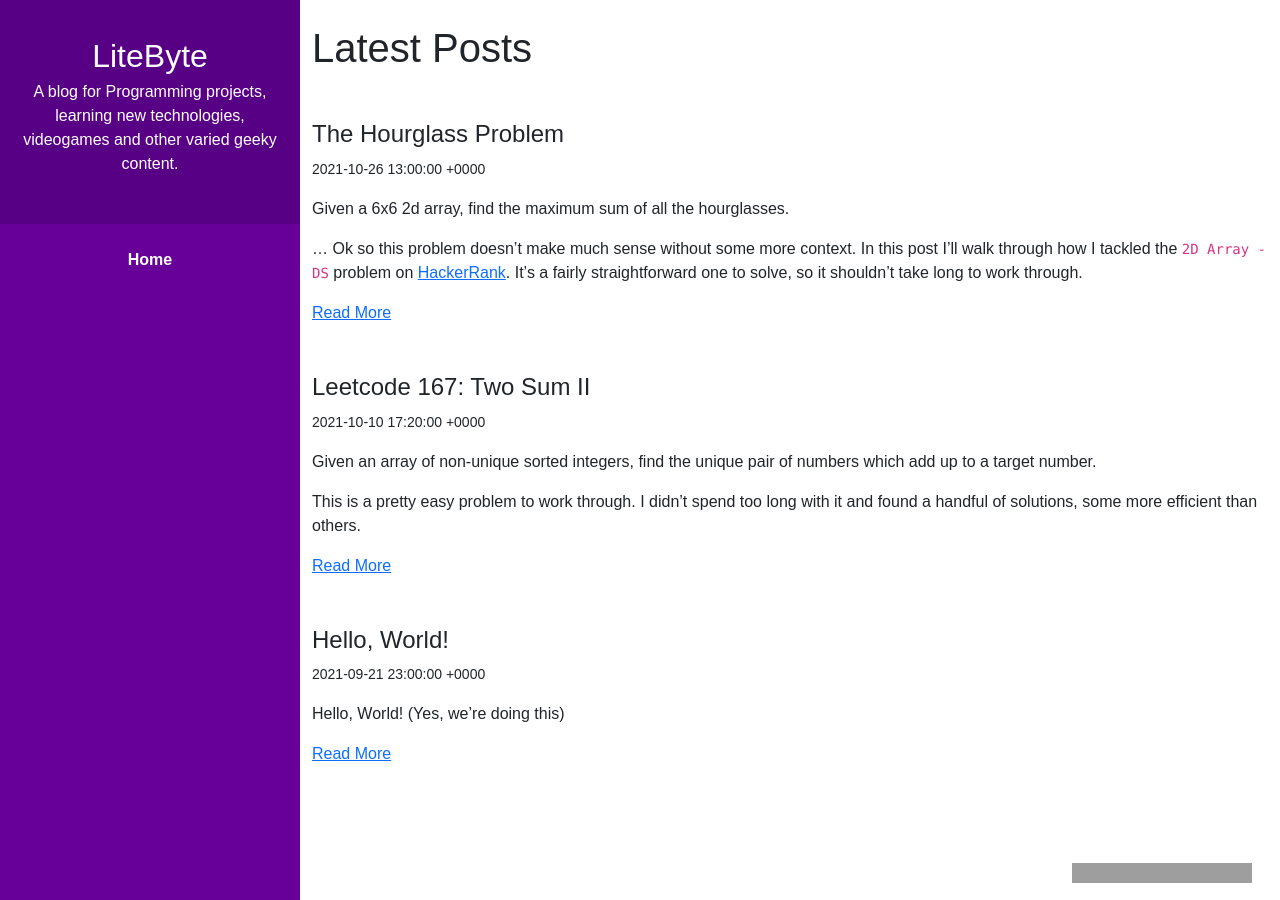
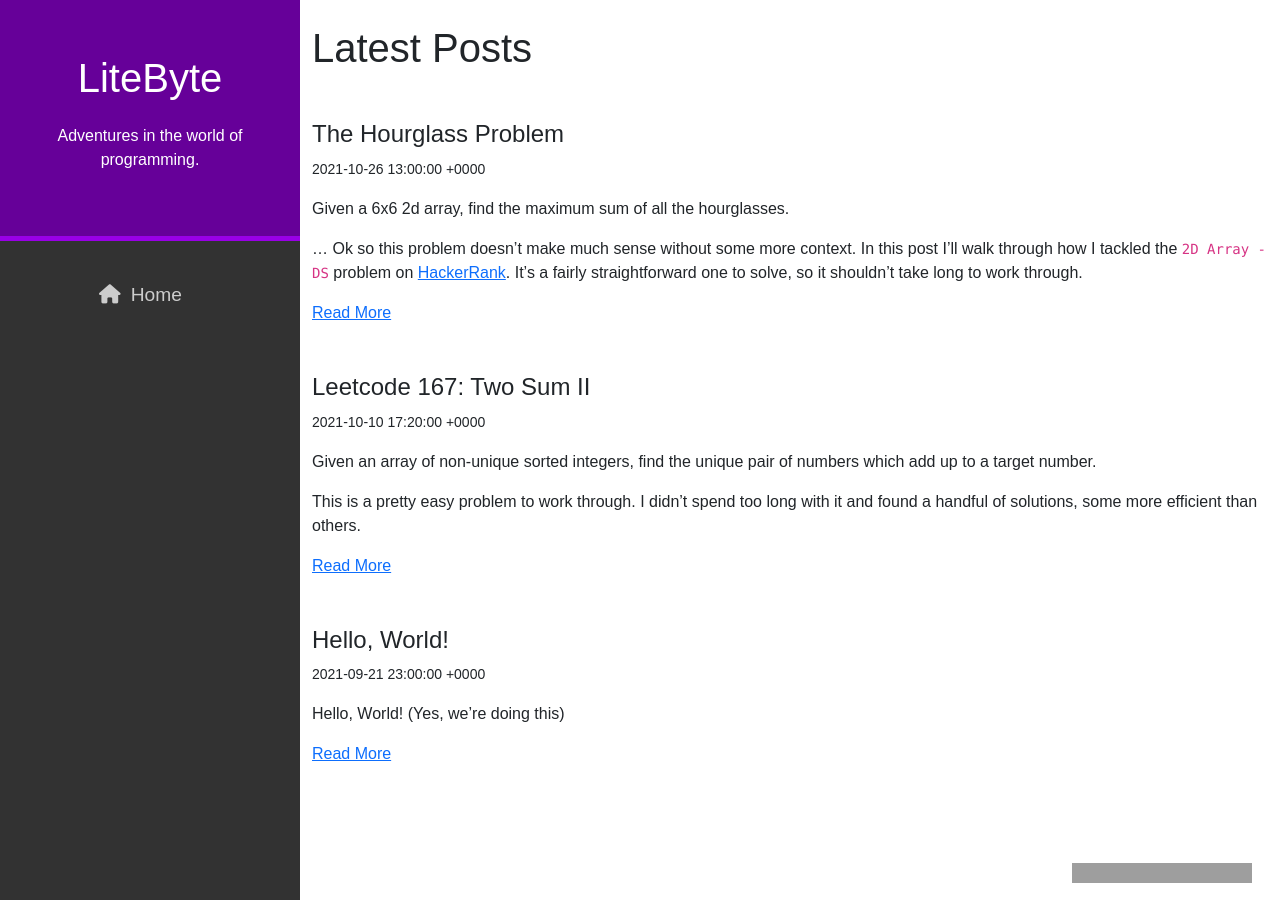
Before and after one commit to tombloor/litebyte-jekyll, a Jekyll site: the page built from index.html, in a window 1280 px wide. Built offline with Jekyll 4.4.1, drawn with Linux system fonts in a browser that asks for light colours; nearby versions of some CDN libraries; library files that are not in the unit come from our copies; grey boxes are pictures that could not be loaded.

Commit message:
sidebar style changes

```diff
--- a/_config.yml
+++ b/_config.yml
@@ -1,8 +1,7 @@
 title: LiteByte
 email: contact@litebyte.xyz
 description: >- # this means to ignore newlines until "baseurl:"
-  A blog for Programming projects, learning new technologies, videogames and other varied
-  geeky content.
+  Adventures in the world of programming.
 baseurl: "" # the subpath of your site, e.g. /blog
 url: "https://litebyte.xyz" # the base hostname & protocol for your site, e.g. http://example.com
 linkedin_username: tom-bloor
--- a/_includes/sidenav.html
+++ b/_includes/sidenav.html
@@ -12,7 +12,10 @@
             {% for item in site.navigation %}
                 {% if item.active != false %}
                     <li class='nav-item {% if page.url == item.href %}active{% endif %}'>
-                        <a class='nav-link' href="{{item.href}}">{{item.name}}</a>
+                        <a class='nav-link' href="{{item.href}}">
+                            <i class="{{item.icon}}">&nbsp;</i>
+                            {{item.name}}
+                        </a>
                     </li>
                 {% endif %}
             {% endfor %}
--- a/_layouts/default.html
+++ b/_layouts/default.html
@@ -9,8 +9,9 @@
         <link rel='stylesheet' href='/assets/css/bootstrap.css'>
         <link rel='stylesheet' href='/assets/css/styles.css' />
         {% if jekyll.environment == "production" %}
-            <!--Prod only scripts here-->
+        <!--Prod only scripts here-->
         {% endif %}
+        <script src="https://kit.fontawesome.com/c239867683.js" crossorigin="anonymous"></script>
         <script src='/assets/js/jquery-3.6.0.min.js'></script>
         <script src='/assets/js/bootstrap.bundle.min.js'></script>
     </head>
--- a/_sass/nav.scss
+++ b/_sass/nav.scss
@@ -1,6 +1,8 @@
 $sidebar-width: 300px;
-$nav-background: rgb(102, 0, 153);
-$nav-color: white;
+$nav-background: #660099;
+$nav-content-background: #323232;
+$nav-color: #ffffff;
+$nav-content-color: #cccccc;
 
 /* #region top-nav */
 #top-nav {
@@ -23,43 +25,52 @@ $nav-color: white;
 #side-nav {
     min-height: 100vh;
     min-width: $sidebar-width;
-    text-align: center;
     color: $nav-color;
     background-color: $nav-background;
-    box-shadow: 2px 0 5px;
 }
 
 #side-nav .navbar-brand {
     margin: 0 0 1rem 0;
-    font-size: 2em;
+    font-size: 2.5em;
 }
 
 #side-nav-content {
     display: flex;
     flex-direction: column;
-    align-items: center;
     justify-content: space-between;
 
     position: fixed;
     height: 100vh;
     width: $sidebar-width;
+    background-color: $nav-content-background;
 }
 
 #side-nav-header {
-    padding: 2rem 1rem;
-    background-color: darken($nav-background, 4);
+    text-align: center;
+    padding: 3rem 1rem;
+    background-color: $nav-background;
+    border-bottom-color: lighten($color: $nav-background, $amount: 15);
+    border-bottom-width: 5px;
+    border-bottom-style: solid;
+}
+
+#side-nav-header p {
+    margin-top: 1rem;
 }
 
 #side-nav-content .navbar-nav {
+    text-align: center;
     padding: 1rem;
+    font-size: 1.2rem;
 }
 
 #side-nav .nav-item {
-    text-align: center;
+    padding: 1rem 3rem;
 }
 
 #side-nav .nav-item a {
-    color: white;
-    font-weight: bold;
+    margin-left: -1.2rem;
+    color: $nav-content-color;
 }
+
 /* #endregion */
```
Also changed, not shown: _navigation/home.md (+1 -0 lines), Gemfile.lock.
